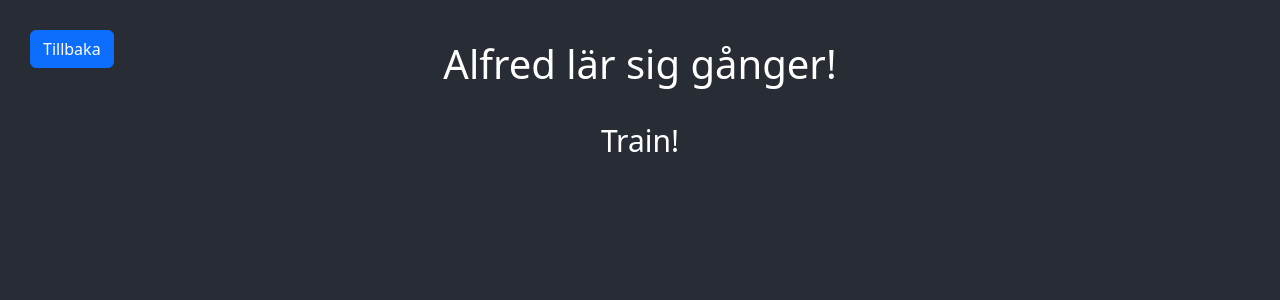
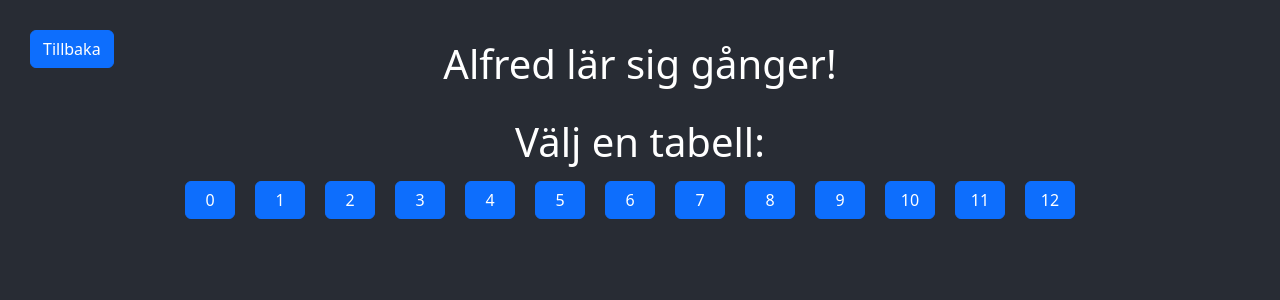
Before and after one commit to patrictysk/matte, a React (Create React App) app: page / in a window 1280 px wide. Both pictures are taken after a click on the element "Träna". Shown: the top 300 px of the page. Built offline with nearby package versions, Linux system fonts and the light colour scheme.

Commit message:
some buttons

```diff
--- a/src/App.scss
+++ b/src/App.scss
@@ -32,7 +32,7 @@
   justify-content: center;
   user-select: none;
   color: black;
-    margin-bottom: 20px;
+  margin: 0 auto 20px auto;
   border: solid 3px black;
 
   &:hover {
--- a/src/App.tsx
+++ b/src/App.tsx
@@ -2,7 +2,7 @@ import React, { useState } from 'react';
 import './App.scss';
 import Back from './components/Back/Back'
 import Learn from './components/Learn/Learn'
-import Train from './components/Train'
+import Train from './components/Train/Train'
 import Compete from './components/Compete'
 
 // Importing the Bootstrap CSS
@@ -19,7 +19,7 @@ const App = () => {
       <div className="app-main">
         <h1 className='heading1'>Alfred lär sig gånger!</h1>
         {mode === 'start' &&
-                    <>
+          <div>
             <div
               className="app-select"
               onClick={() => setMode('learn')}
@@ -40,7 +40,7 @@ const App = () => {
             >
               Tävla
             </div>
-                    </>
+          </div>
         }
 
         {mode === 'learn' &&
--- a/src/components/Learn/styles.ts
+++ b/src/components/Learn/styles.ts
@@ -27,7 +27,7 @@ const Row = styled.div`
         font-size: 30px;
     }
     & > span {
-        width: 50px;
+        min-width: 50px;
         height: 50px;
         display: inline-block;
         border: solid 1px white;
--- a/src/components/Train.tsx
+++ /dev/null
@@ -1,11 +0,0 @@
-
-const Train = () => {
-
-    console.log('render train');
-
-    return (
-        <div>Train!</div>
-    )
-}
-
-export default Train
--- /dev/null
+++ b/src/components/Train/Train.module.scss
@@ -0,0 +1,4 @@
+.button {
+    margin-right: 20px;
+    min-width: 50px;
+}
--- /dev/null
+++ b/src/components/Train/Train.tsx
@@ -0,0 +1,29 @@
+import styles from './Train.module.scss';
+import Button from 'react-bootstrap/Button';
+
+const Train = () => {
+
+    const renderButtons = () => {
+        const buttons = []
+        for (let i = 0; i < 13; i++) {
+            buttons.push(
+                <Button
+                    className={styles.button}
+                    key={i}>
+                    {i}
+                </Button>
+            )
+        }
+        return buttons
+    }
+
+    return (
+        <div className={styles.wrapper}>
+            <h1>Välj en tabell:</h1>
+            {renderButtons()}
+
+        </div>
+    )
+}
+
+export default Train
```
Lines whose indentation alone changed are shown as unchanged.
